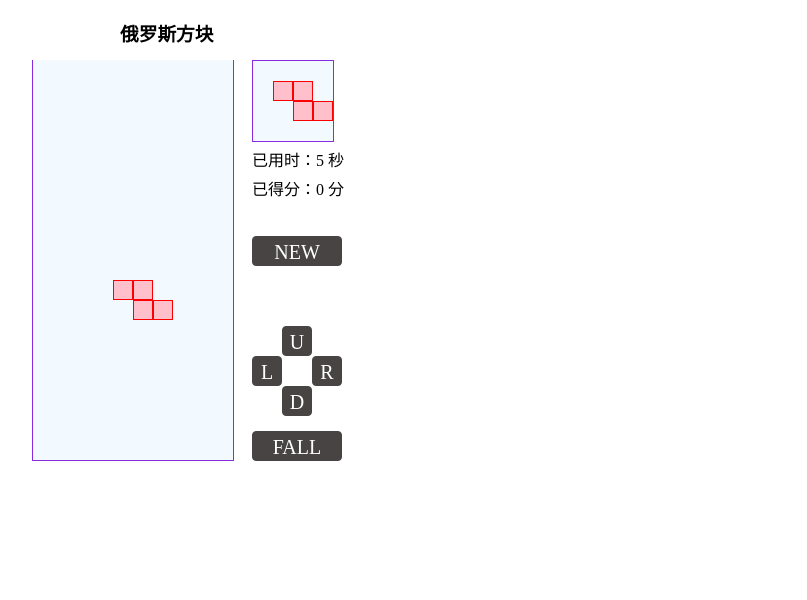
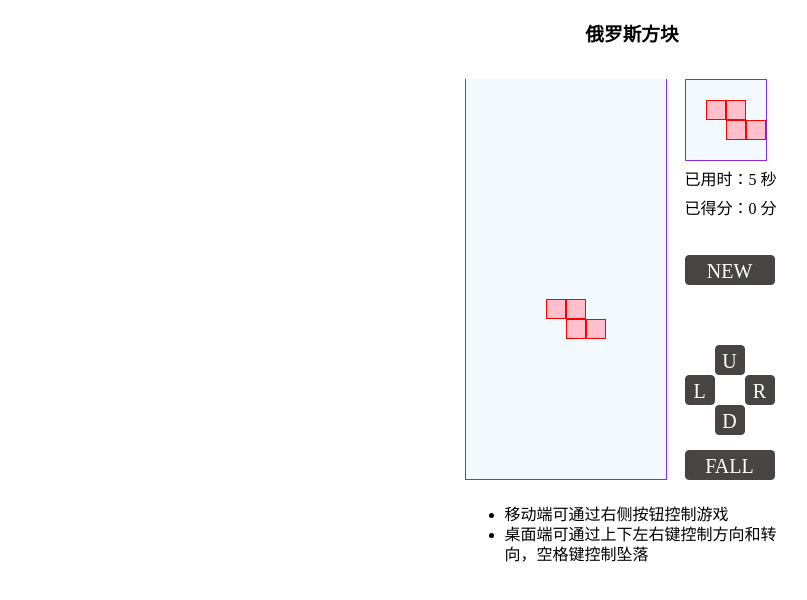
Before and after one commit to skychx/Game, a website: page 俄罗斯方块/index.html in a window 1280 px wide. Shown: the whole page, without its empty margins (8-815 px from the left). Drawn offline with Linux system fonts and the light colour scheme.

Commit message:
change els css style

```diff
--- a/俄罗斯方块/index.html
+++ b/俄罗斯方块/index.html
@@ -10,6 +10,7 @@
 </head>
 
 <body>
+    <div class="wrapper">
         <h3>俄罗斯方块</h3>
         <div class="game" id="game"></div>
         <div id="others">
@@ -28,6 +29,12 @@
             <div id="down">D</div>
             <div id="fall">FALL</div>
         </div>
+        <ul>
+            <li>移动端可通过右侧按钮控制游戏</li>
+            <li>桌面端可通过上下左右键控制方向和转向，空格键控制坠落</li>
+        </ul>
+    </div>
+
     <script src="js/game.js"></script>
     <script src="js/local.js"></script>
     <script src="js/remote.js"></script>
--- a/俄罗斯方块/style.css
+++ b/俄罗斯方块/style.css
@@ -1,11 +1,23 @@
 html {
-    touch-action: manipulation;
+    touch-action: manipulation
     /* 取消移动端300ms延迟 */
 }
 
+.wrapper {
+    position: relative;
+    width: 335px;
+    margin: 0 auto;
+}
+
 h3 {
-    /* text-align: center; */
-    padding-left: 120px
+    text-align: center;
+    margin-bottom: 10px;
+}
+
+.wrapper ul {
+    line-height: 20px;
+    position: absolute;
+    top: 470px;
 }
 
 .game {
@@ -17,19 +29,19 @@ h3 {
     border-bottom: 1px solid blueviolet;
     position: absolute;
     top: 60px;
-    left: 40px;
+    left: 0;
 }
 
 #others {
     position: absolute;
     top: 60px;
-    left: 260px;
+    left: 220px;
 }
 
 #click {
     position: absolute;
     top: 236px;
-    left: 260px;
+    left: 220px;
 }
 
 #click div {
```
Also changed, not shown: README.md. Lines whose indentation alone changed are shown as unchanged.
